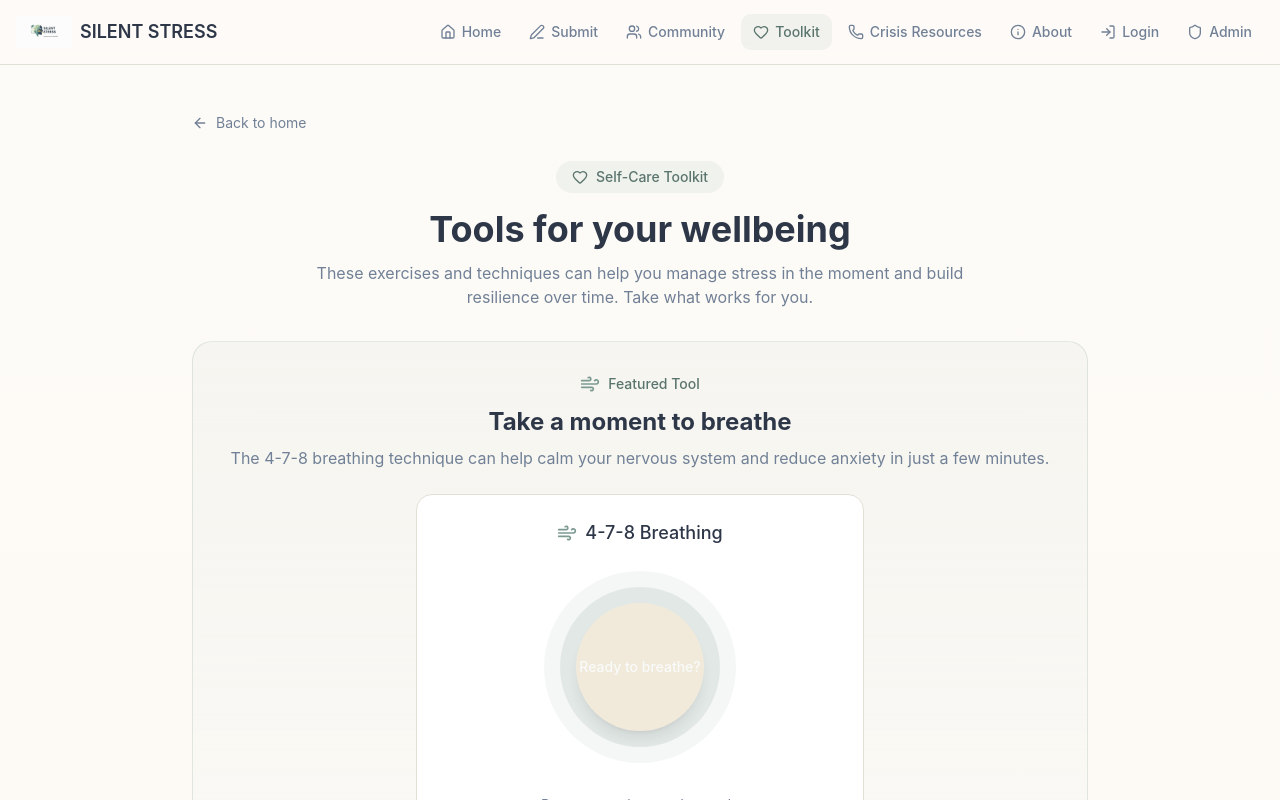
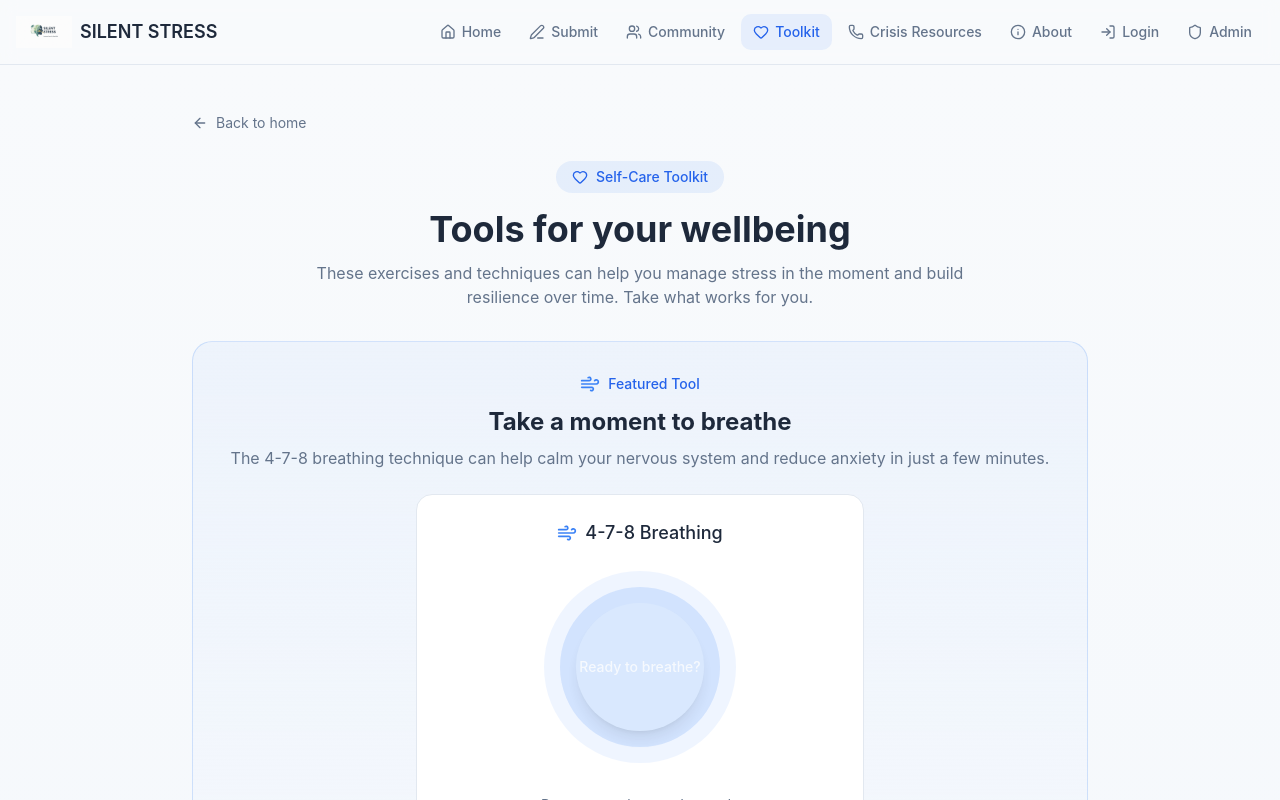
Before and after one commit to Yusuf-469/secret-stress, a Next.js app: page /toolkit in a window 1280 px wide. Shown: the top 800 px of the page. Built offline with nearby package versions, Linux system fonts and the light colour scheme.

Commit message:
Update entire app theme to blue and white

```diff
--- a/app/globals.css
+++ b/app/globals.css
@@ -46,12 +46,12 @@
   --radius-4xl: calc(var(--radius) + 16px);
 
   /* SILENT STRESS Custom Colors */
-  --color-sage: var(--sage);
-  --color-sage-dark: var(--sage-dark);
-  --color-sage-light: var(--sage-light);
-  --color-sand: var(--sand);
-  --color-sand-dark: var(--sand-dark);
-  --color-sand-light: var(--sand-light);
+  --color-sage: var(--blue);
+  --color-sage-dark: var(--blue-dark);
+  --color-sage-light: var(--blue-light);
+  --color-sand: var(--blue-sand);
+  --color-sand-dark: var(--blue-sand-dark);
+  --color-sand-light: var(--blue-sand-light);
   --color-rose: var(--rose);
   --color-rose-dark: var(--rose-dark);
   --color-rose-light: var(--rose-light);
@@ -61,84 +61,84 @@
   /* Base radius */
   --radius: 0.75rem;
 
-  /* SILENT STRESS Color Palette */
-  --sage: #7C9A92;
-  --sage-dark: #5A756E;
-  --sage-light: #A8C4BB;
-  --sand: #E6D5B8;
-  --sand-dark: #D4C4A8;
-  --sand-light: #F5EBD8;
+  /* SILENT STRESS Color Palette - Blue Theme */
+  --blue: #3B82F6;
+  --blue-dark: #2563EB;
+  --blue-light: #60A5FA;
+  --blue-sand: #DBEAFE;
+  --blue-sand-dark: #BFDBFE;
+  --blue-sand-light: #EFF6FF;
   --rose: #D4A5A5;
   --rose-dark: #B88888;
   --rose-light: #E8C4C4;
 
   /* Light Theme */
-  --background: #FDFBF7;
-  --foreground: #2D3748;
+  --background: #F8FAFC;
+  --foreground: #1E293B;
   --card: #FFFFFF;
-  --card-foreground: #2D3748;
+  --card-foreground: #1E293B;
   --popover: #FFFFFF;
-  --popover-foreground: #2D3748;
-  --primary: #7C9A92;
+  --popover-foreground: #1E293B;
+  --primary: #3B82F6;
   --primary-foreground: #FFFFFF;
-  --secondary: #F5EBD8;
-  --secondary-foreground: #2D3748;
-  --muted: #F5EBD8;
-  --muted-foreground: #718096;
-  --accent: #E6D5B8;
-  --accent-foreground: #2D3748;
-  --destructive: #C53030;
-  --border: #E2E0D5;
-  --input: #E2E0D5;
-  --ring: #7C9A92;
-  --chart-1: #7C9A92;
-  --chart-2: #E6D5B8;
-  --chart-3: #D4A5A5;
-  --chart-4: #B88888;
-  --chart-5: #5A756E;
+  --secondary: #DBEAFE;
+  --secondary-foreground: #1E293B;
+  --muted: #DBEAFE;
+  --muted-foreground: #64748B;
+  --accent: #BFDBFE;
+  --accent-foreground: #1E293B;
+  --destructive: #DC2626;
+  --border: #E2E8F0;
+  --input: #E2E8F0;
+  --ring: #3B82F6;
+  --chart-1: #3B82F6;
+  --chart-2: #60A5FA;
+  --chart-3: #93C5FD;
+  --chart-4: #BFDBFE;
+  --chart-5: #1D4ED8;
   --sidebar: #FFFFFF;
-  --sidebar-foreground: #2D3748;
-  --sidebar-primary: #7C9A92;
+  --sidebar-foreground: #1E293B;
+  --sidebar-primary: #3B82F6;
   --sidebar-primary-foreground: #FFFFFF;
-  --sidebar-accent: #F5EBD8;
-  --sidebar-accent-foreground: #2D3748;
-  --sidebar-border: #E2E0D5;
-  --sidebar-ring: #7C9A92;
+  --sidebar-accent: #DBEAFE;
+  --sidebar-accent-foreground: #1E293B;
+  --sidebar-border: #E2E8F0;
+  --sidebar-ring: #3B82F6;
 }
 
 .dark {
-  /* Dark Theme */
-  --background: #1A202C;
-  --foreground: #F7FAFC;
-  --card: #2D3748;
-  --card-foreground: #F7FAFC;
-  --popover: #2D3748;
-  --popover-foreground: #F7FAFC;
-  --primary: #A8C4BB;
-  --primary-foreground: #1A202C;
-  --secondary: #4A5568;
-  --secondary-foreground: #F7FAFC;
-  --muted: #4A5568;
-  --muted-foreground: #A0AEC0;
-  --accent: #D4C4A8;
-  --accent-foreground: #1A202C;
-  --destructive: #FC8181;
-  --border: #4A5568;
-  --input: #4A5568;
-  --ring: #A8C4BB;
-  --chart-1: #A8C4BB;
-  --chart-2: #D4C4A8;
-  --chart-3: #E8C4C4;
-  --chart-4: #B88888;
-  --chart-5: #5A756E;
-  --sidebar: #2D3748;
-  --sidebar-foreground: #F7FAFC;
-  --sidebar-primary: #A8C4BB;
-  --sidebar-primary-foreground: #1A202C;
-  --sidebar-accent: #4A5568;
-  --sidebar-accent-foreground: #F7FAFC;
-  --sidebar-border: #4A5568;
-  --sidebar-ring: #A8C4BB;
+  /* Dark Theme - Blue */
+  --background: #0F172A;
+  --foreground: #F1F5F9;
+  --card: #1E293B;
+  --card-foreground: #F1F5F9;
+  --popover: #1E293B;
+  --popover-foreground: #F1F5F9;
+  --primary: #60A5FA;
+  --primary-foreground: #0F172A;
+  --secondary: #334155;
+  --secondary-foreground: #F1F5F9;
+  --muted: #334155;
+  --muted-foreground: #94A3B8;
+  --accent: #1E40AF;
+  --accent-foreground: #F1F5F9;
+  --destructive: #F87171;
+  --border: #334155;
+  --input: #334155;
+  --ring: #60A5FA;
+  --chart-1: #60A5FA;
+  --chart-2: #93C5FD;
+  --chart-3: #BFDBFE;
+  --chart-4: #1D4ED8;
+  --chart-5: #1E40AF;
+  --sidebar: #1E293B;
+  --sidebar-foreground: #F1F5F9;
+  --sidebar-primary: #60A5FA;
+  --sidebar-primary-foreground: #0F172A;
+  --sidebar-accent: #334155;
+  --sidebar-accent-foreground: #F1F5F9;
+  --sidebar-border: #334155;
+  --sidebar-ring: #60A5FA;
 }
 
 /* Smooth scroll behavior */
--- a/app/page.tsx
+++ b/app/page.tsx
@@ -43,28 +43,28 @@ const features = [
     title: "Anonymous Sharing",
     description:
       "Share your thoughts without fear of judgment. Your identity stays completely private.",
-    variant: "sage" as const,
+    variant: "blue" as const,
   },
   {
     icon: Users,
     title: "Community Support",
     description:
       "Connect with others who understand what you're going through. You're not alone.",
-    variant: "sand" as const,
+    variant: "blue" as const,
   },
   {
     icon: Phone,
     title: "Crisis Resources",
     description:
       "Immediate access to professional help when you need it most. 24/7 support available.",
-    variant: "rose" as const,
+    variant: "blue" as const,
   },
   {
     icon: Heart,
     title: "Self-Care Toolkit",
     description:
       "Breathing exercises and coping strategies to help you manage stress in the moment.",
-    variant: "sage" as const,
+    variant: "blue" as const,
   },
 ];
 
@@ -120,15 +120,15 @@ export default function HomePage() {
     return (
       <div className="flex min-h-screen flex-col">
         <Navigation />
-        <main className="flex-1 flex items-center justify-center bg-gradient-to-b from-background via-sage/5 to-background px-4">
+        <main className="flex-1 flex items-center justify-center bg-gradient-to-b from-background via-blue-50/30 to-background px-4">
           <div className="container mx-auto max-w-4xl text-center">
             <motion.div
               initial={shouldReduceMotion ? {} : { opacity: 0, scale: 0.9 }}
               animate={{ opacity: 1, scale: 1 }}
               transition={{ duration: 0.5 }}
             >
-              <div className="mx-auto mb-6 flex h-20 w-20 items-center justify-center rounded-full bg-sage/20">
-                <Heart className="h-10 w-10 text-sage" />
+              <div className="mx-auto mb-6 flex h-20 w-20 items-center justify-center rounded-full bg-blue-100">
+                <Heart className="h-10 w-10 text-blue-600" />
               </div>
               <h1 className="mb-4 text-3xl font-bold text-foreground md:text-4xl">
                 Welcome to SILENT STRESS
@@ -138,14 +138,14 @@ export default function HomePage() {
               </p>
               <div className="flex flex-col items-center justify-center gap-4 sm:flex-row">
                 <Link href="/submit">
-                  <Button size="lg" className="bg-sage hover:bg-sage-dark">
+                  <Button size="lg" className="bg-blue-600 hover:bg-blue-700">
                     <PenLine className="mr-2 h-4 w-4" />
                     Share your story
                     <ArrowRight className="ml-2 h-4 w-4" />
                   </Button>
                 </Link>
                 <Link href="/community">
-                  <Button size="lg" variant="outline" className="border-sage">
+                  <Button size="lg" variant="outline" className="border-blue-300 text-blue-600 hover:bg-blue-50">
                     <Users className="mr-2 h-4 w-4" />
                     Browse Community
                   </Button>
@@ -173,12 +173,12 @@ export default function HomePage() {
       {/* Hero Section */}
       <motion.section
         style={{ opacity: heroOpacity, scale: heroScale }}
-        className="relative overflow-hidden bg-gradient-to-b from-sage/10 via-background to-background px-4 py-16 md:py-24"
+        className="relative overflow-hidden bg-gradient-to-b from-blue-50/50 via-background to-background px-4 py-16 md:py-24"
       >
         {/* Background decorative elements */}
         <div className="pointer-events-none absolute inset-0 overflow-hidden">
           <motion.div
-            className="absolute -left-20 top-20 h-64 w-64 rounded-full bg-sage/10 blur-3xl"
+            className="absolute -left-20 top-20 h-64 w-64 rounded-full bg-blue-200/30 blur-3xl"
             animate={
               shouldReduceMotion
                 ? {}
@@ -194,7 +194,7 @@ export default function HomePage() {
             }}
           />
           <motion.div
-            className="absolute -right-20 bottom-20 h-64 w-64 rounded-full bg-rose/10 blur-3xl"
+            className="absolute -right-20 bottom-20 h-64 w-64 rounded-full bg-blue-300/30 blur-3xl"
             animate={
               shouldReduceMotion
                 ? {}
```
